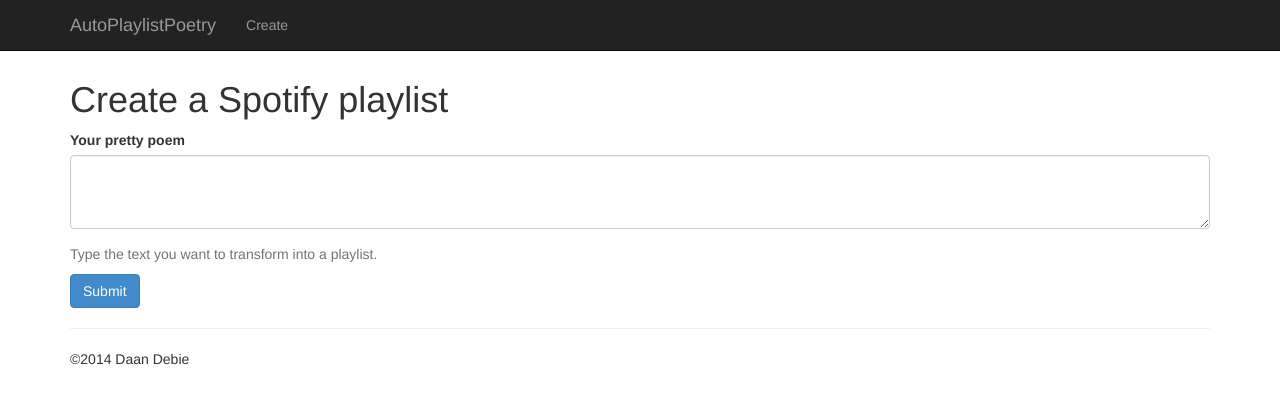
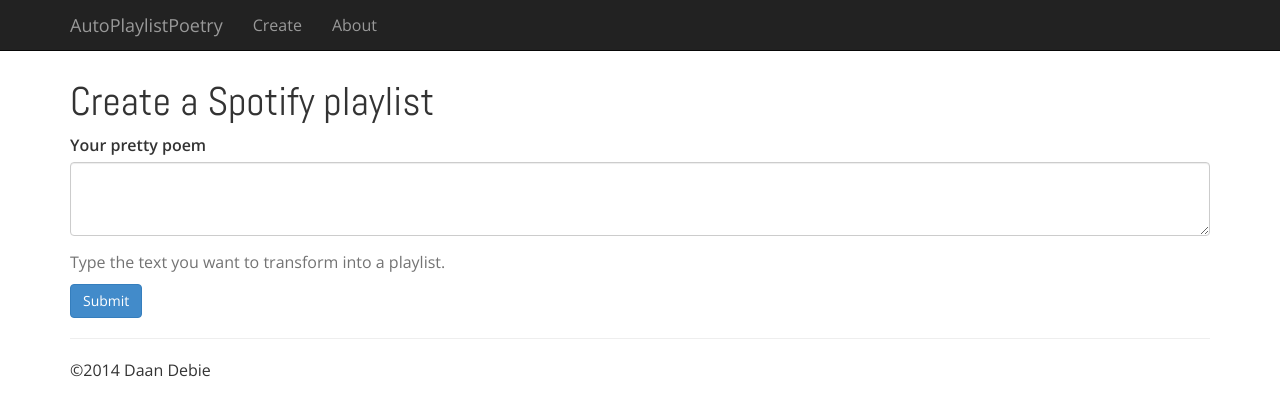
Before and after one commit to DonDebonair/autoplaylistpoetry, a Flask app: page /create in a window 1280 px wide. Shown: the top 416 px of the page. Run offline with Flask 2, Linux system fonts and the light colour scheme; some libraries are stand-ins or nearby versions.

Commit message:
About page

```diff
--- a/autoplaylistpoetry/templates/web/base.html
+++ b/autoplaylistpoetry/templates/web/base.html
@@ -14,11 +14,27 @@
         <!-- Bootstrap core CSS -->
         <link href="{{ url_for('static', filename='css/bootstrap.min.css') }}" rel="stylesheet">
 
+        <link href='http://fonts.googleapis.com/css?family=Abel|Open+Sans:400,600' rel='stylesheet'>
+
         <!-- Custom styles for this site -->
-        <style> body {
-            padding-top: 60px;
-            padding-bottom: 20px;
-        } </style>
+        <style>
+            body {
+                padding-top: 60px;
+                padding-bottom: 20px;
+                font-size: 16px;
+                font-family: "Open Sans", serif;
+            }
+
+            h1 {
+                font-family: "Abel", Arial, sans-serif;
+                font-weight: 400;
+                font-size: 40px;
+            }
+
+            .margin-base-vertical {
+                margin: 40px 0;
+            }
+        </style>
 
         <!-- HTML5 shim and Respond.js IE8 support of HTML5 elements and media queries -->
         <!--[if lt IE 9]>
@@ -42,10 +58,12 @@
             <a class="navbar-brand" href="{{ url_for('web.index') }}">AutoPlaylistPoetry</a>
         </div>
         <div class="collapse navbar-collapse">
-          <ul class="nav navbar-nav">
-            <li><a href="{{ url_for('web.create') }}">Create</a></li>
-          </ul>
-        </div><!--/.nav-collapse -->
+            <ul class="nav navbar-nav">
+                <li><a href="{{ url_for('web.create') }}">Create</a></li>
+                <li><a href="{{ url_for('web.about') }}">About</a></li>
+            </ul>
+        </div>
+        <!--/.nav-collapse -->
     </div>
 </div>
 
--- a/autoplaylistpoetry/web/views.py
+++ b/autoplaylistpoetry/web/views.py
@@ -26,6 +26,10 @@
 @web.route('/')
 def index():
     return render_template('web/index.html')
+
+@web.route('/about')
+def about():
+    return render_template('web/about.html')
 
 
 @web.route('/create')
```
Also changed, not shown: autoplaylistpoetry/templates/web/about.html (added, +16 -0 lines).
